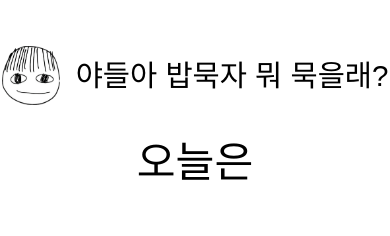
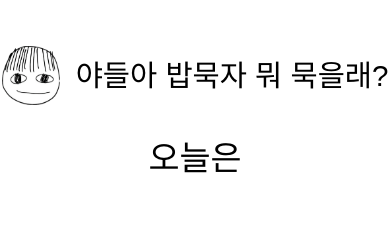
Before and after one commit to 0l-0r/RandomMenu, a website: page index.html in a window 390 px wide. Both pictures are taken after a click on the button "골라봐리". Shown: the top 236 px of the page. Drawn offline with Linux system fonts and the light colour scheme; a web font is replaced by a local one.

Commit message:
Adjust font detail

```diff
--- a/index.html
+++ b/index.html
@@ -46,7 +46,7 @@
 
     <main>
       <div class="textTop">
-        <span style="display: none">오늘은</span>
+        <span class="textTopSpan" style="display: none">오늘은</span>
       </div>
 
       <div class="foodsImg">
--- a/style.css
+++ b/style.css
@@ -212,4 +212,8 @@ body {
   .textBottom {
     height: 6vh;
   }
+
+  .textTopSpan {
+    font-size: 4vh;
+  }
 }
```
